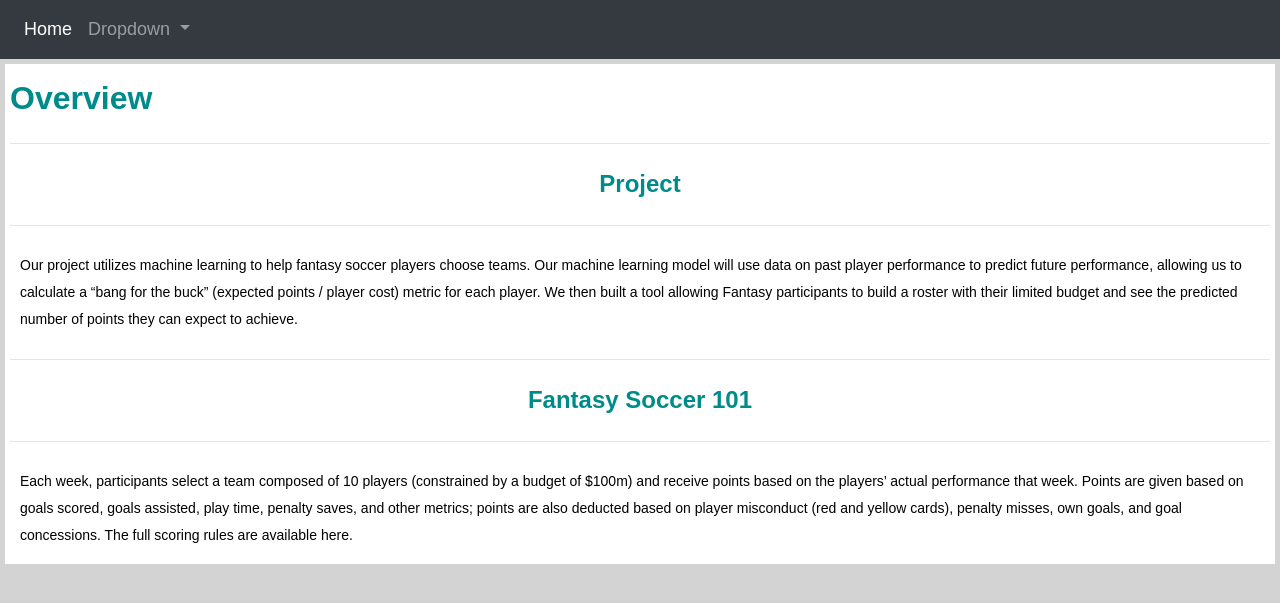
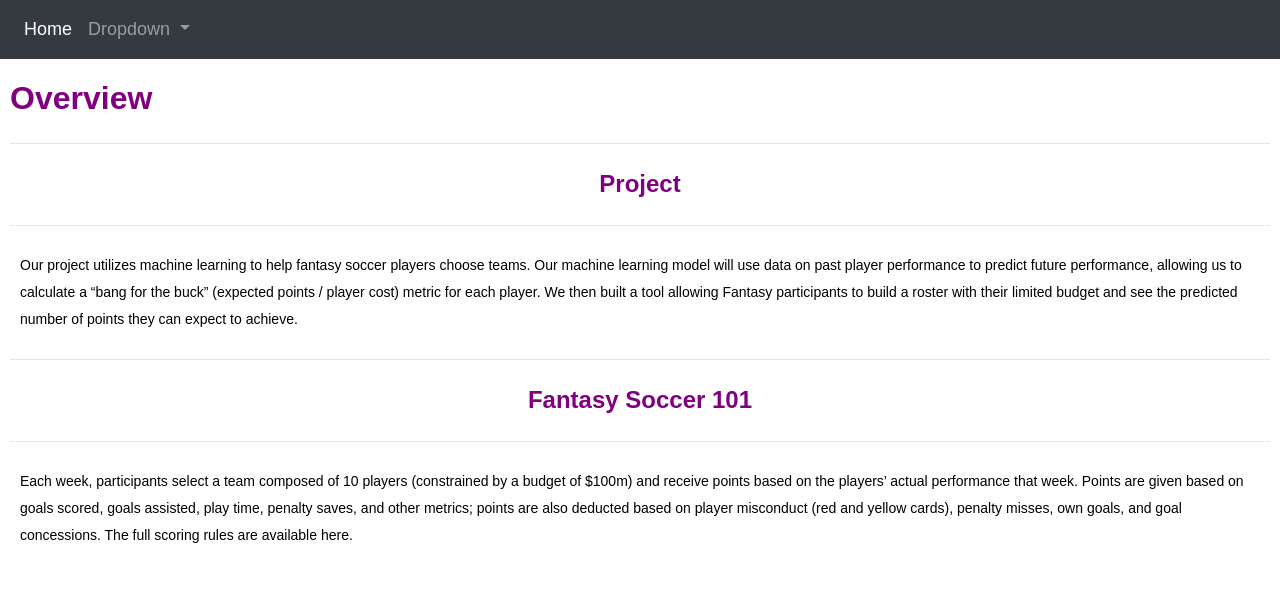
Before and after one commit to maximizo/Fantasy-PL-Predictor, a Flask app: page / in a window 1280 px wide. Shown: the top 603 px of the page. Run offline with Flask 2, Linux system fonts and the light colour scheme; some libraries are stand-ins or nearby versions.

Commit message:
updates to index.html

```diff
--- a/static/css/style.css
+++ b/static/css/style.css
@@ -5,8 +5,8 @@ body {
     font-family: Arial, Helvetica, sans-serif;
     font-size: 18px;
     line-height: 150%;
-    color: darkcyan;
-    background: lightgray;
+    color:purple;
+    background: white;
   }
 
 .box {
@@ -31,7 +31,7 @@ padding: 10px 0;
 margin: 0;
 font-size: 32px;
 font-weight: bold;
-color: darkcyan;
+color: purple;
 text-align: left;
 }
 
@@ -40,7 +40,7 @@ padding: 10px 0;
 margin: 0;
 font-size: 24px;
 font-weight: bold;
-color: darkcyan;
+color: purple;
 text-align: center
 }
 
--- a/templates/html/index.html
+++ b/templates/html/index.html
@@ -30,7 +30,7 @@
                     <a class="dropdown-item" href="html/second_page.html">Another Page</a>
                     <a class="dropdown-item" href="html/doggy_page.html">Doggy Page</a>
                     <div class="dropdown-divider"></div>
-                    <a class="dropdown-item" href="#">Something else here</a>
+                    <a class="dropdown-item" href="https://fantasy.premierleague.com/">Official Fantasy Site</a>
                 </div>
             </li>
     </nav>
```
